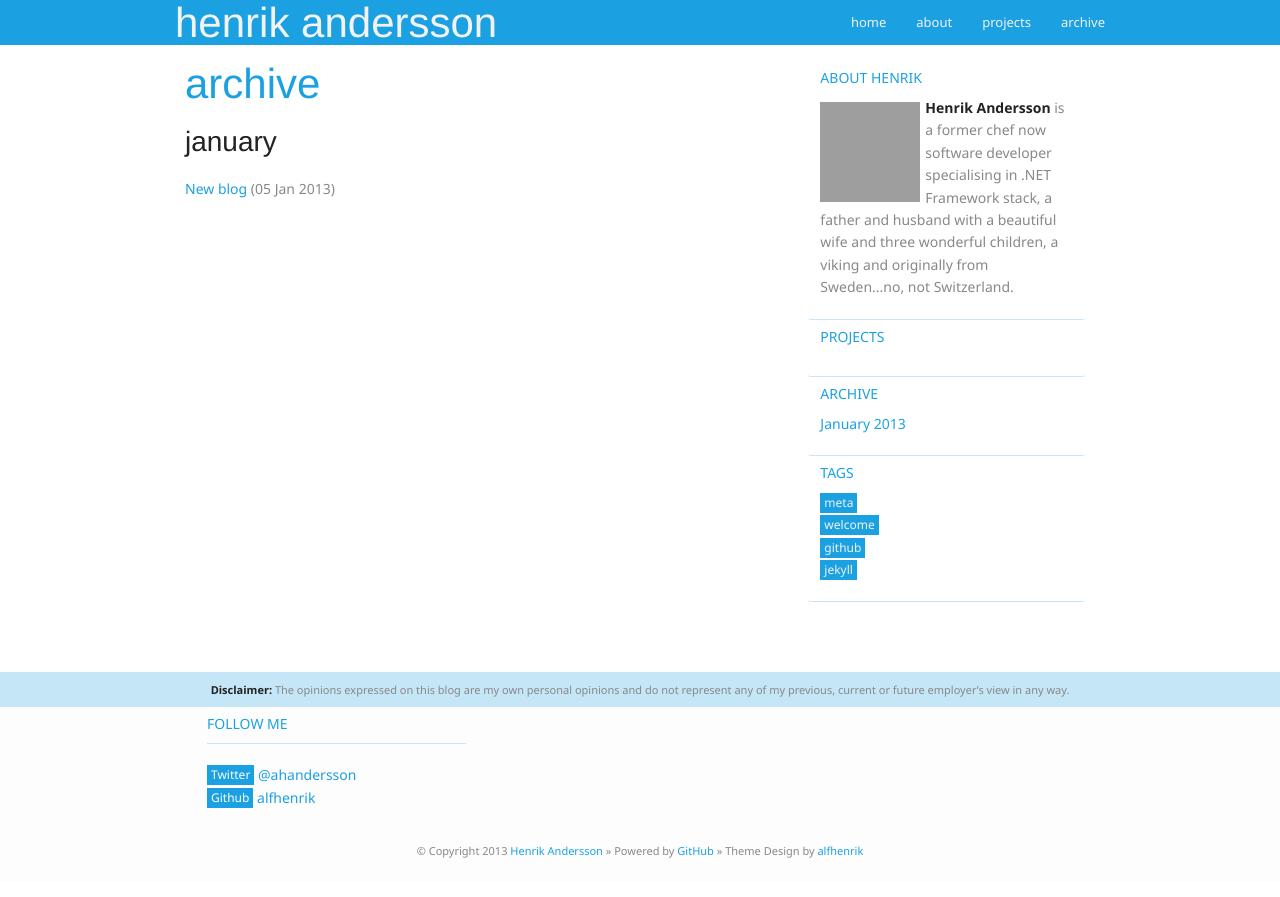
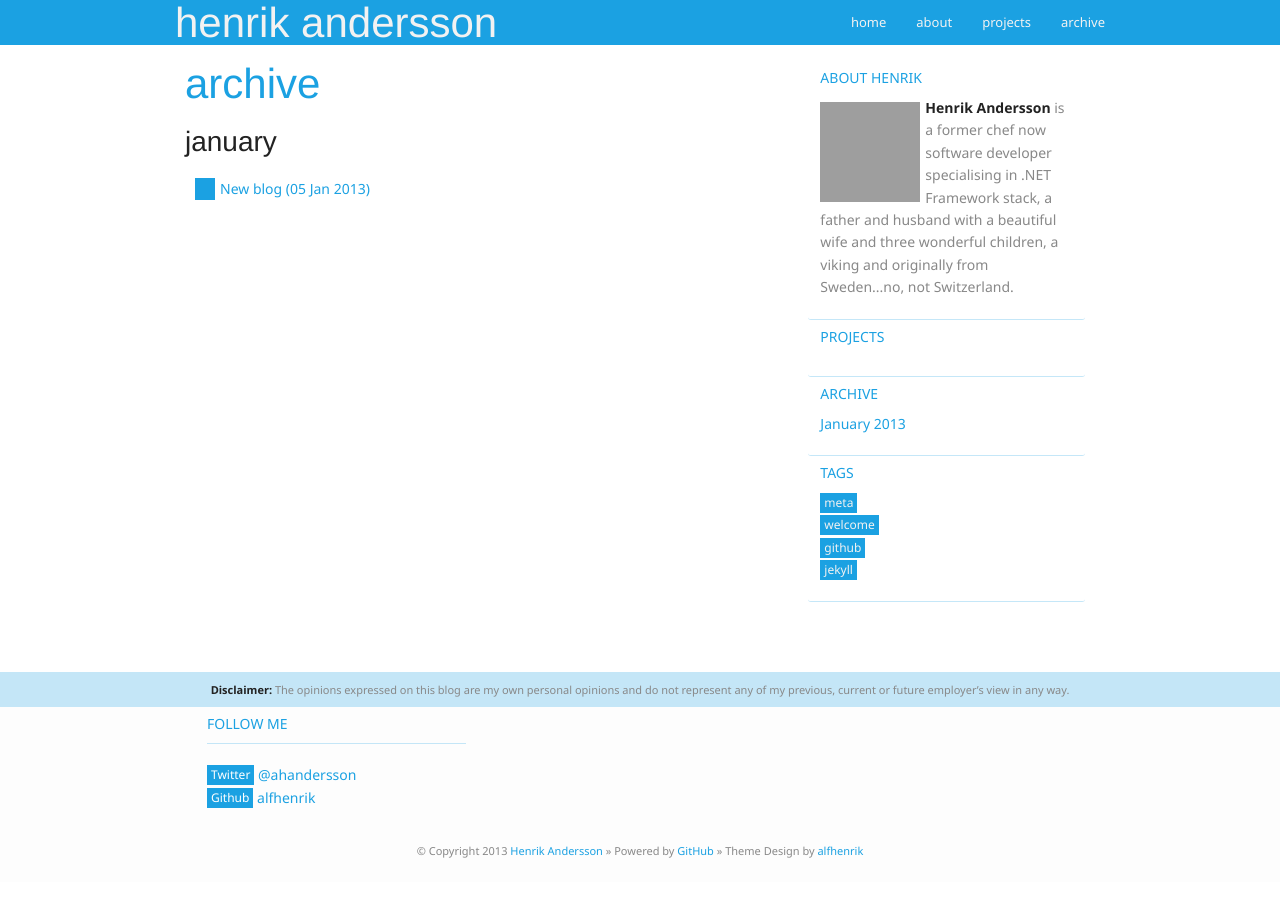
Before and after one commit to hnrkndrssn/hnrkndrssn.github.io, a Jekyll site: the page built from archive.html, in a window 1280 px wide. Shown: the top 897 px of the page. Built offline with Jekyll 4.4.1, drawn with Linux system fonts in a browser that asks for light colours; Markdown is read by kramdown in place of the engine named in the settings; grey boxes are pictures that could not be loaded.

Commit message:
style archive list

```diff
--- a/archive.html
+++ b/archive.html
@@ -3,6 +3,7 @@
 title: henri.kandersson.com
 ---
 <h2 class="accent">archive</h2>
+<div id="archive">
     {% for post in site.posts %}
     {% capture postmonth %}{{ post.date | date: "%B" }}{% endcapture %}
     {% if postmonth != month %}
@@ -13,8 +14,9 @@
         {% endif %}
     <a name="{{ post.date | date: '%Y' }}{{ month }}"></a>
     <h3>{{ month }}</h3>
-<ul>
+    <ul id="post">
         {% endif %}
   <li><a href="{{ post.url | remove:'.html' }}">{{ post.title }}</a> ({{ post.date | date_to_string }})</li>
         {% endfor %}
     </ul>
+</div>
--- a/stylesheets/styles.css
+++ b/stylesheets/styles.css
@@ -226,7 +226,7 @@
     list-style: none;
 }
 
-#post ul li, #post ol li {
+#post ul li, #post ol li, #archive ul li {
     border-left-color: #1BA1E2;
     border-left-style: solid;
     border-left-width: 20px;
```
Lines whose indentation alone changed are shown as unchanged.
